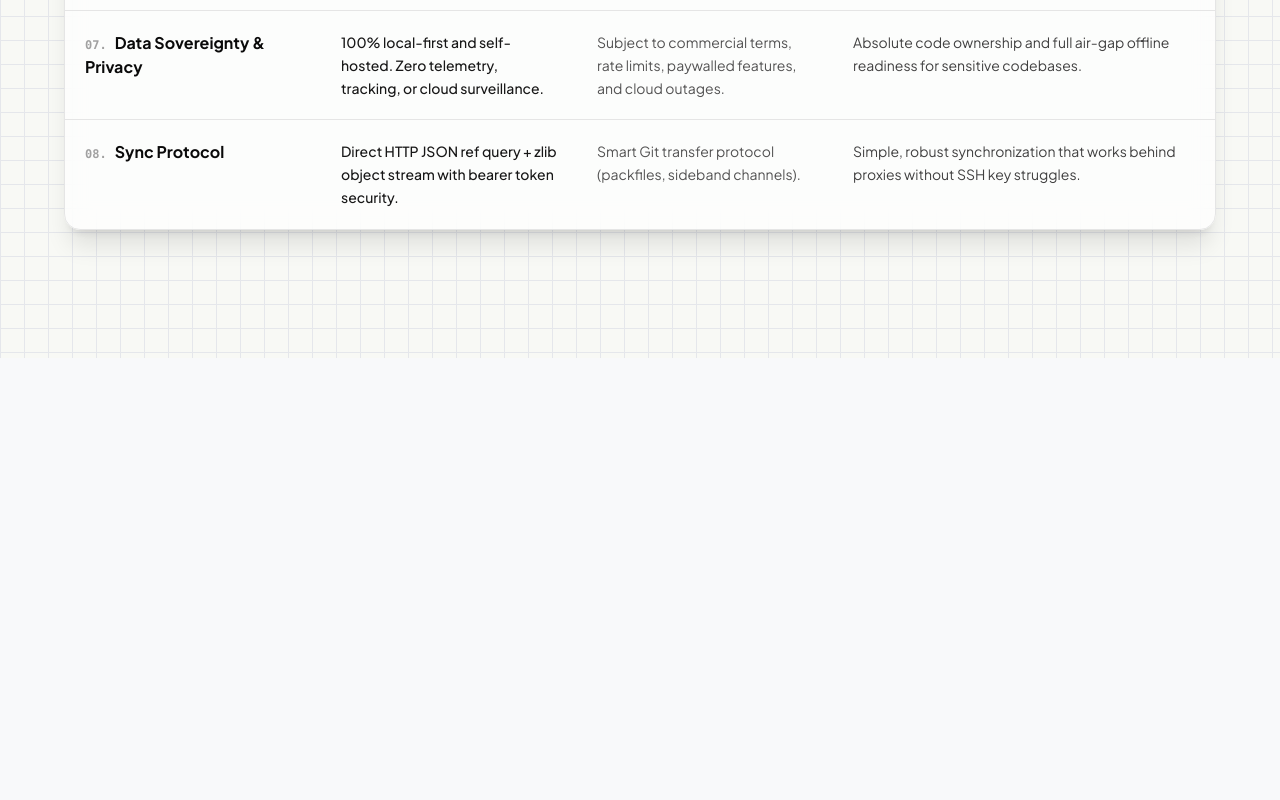
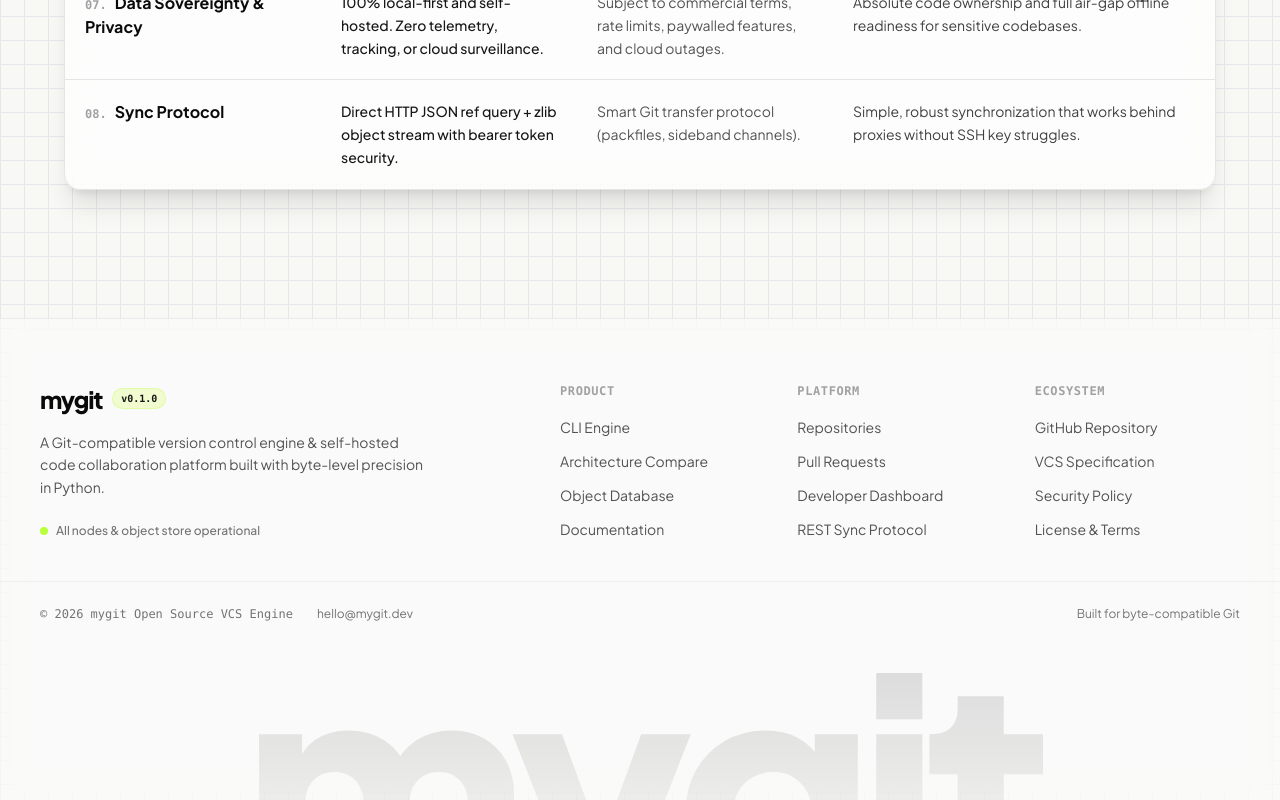
Before and after one commit to rxut-04/cdac-project, a React (Vite) app: page / in a window 1280 px wide. Shown: the part 2000-2800 px from the top of the page. Before the commit the page ends 2358 px from the top, so only its background shows below. Built offline with nearby package versions, Linux system fonts and the light colour scheme.

Commit message:
feat(ui): integrate WordmarkFooter with mygit ecosystem links and responsive collapse

```diff
--- a/src/components/ui/demo.tsx
+++ b/src/components/ui/demo.tsx
@@ -5,6 +5,7 @@ import { FolderGit2, GitBranch, LogIn, UserPlus, X, Sun, Moon } from "lucide-rea
 import { LiquidButton } from "@/components/ui/liquid-glass-button";
 import { AntiMetalButton } from "@/components/ui/anti-metal-button";
 import CompareUILib, { type ComparisonData } from "@/components/ui/shadcn-studio-compare-07";
+import WordmarkFooter from "@/components/ui/wordmark-footer";
 
 const mygitComparisonData: ComparisonData = {
   column1Header: {
@@ -197,6 +198,49 @@ export default function DemoOne({
         <CompareUILib data={mygitComparisonData} />
       </main>
 
+      {/* Modern Wordmark Footer */}
+      <WordmarkFooter
+        name="mygit"
+        legalName="mygit Open Source VCS Engine"
+        year={2026}
+        description="A Git-compatible version control engine & self-hosted code collaboration platform built with byte-level precision in Python."
+        status="All nodes & object store operational"
+        email="hello@mygit.dev"
+        columns={[
+          {
+            title: "Product",
+            links: [
+              { label: "CLI Engine", href: "#engine" },
+              { label: "Architecture Compare", href: "#compare" },
+              { label: "Object Database", href: "#objects" },
+              { label: "Documentation", href: "#docs" },
+            ],
+          },
+          {
+            title: "Platform",
+            links: [
+              { label: "Repositories", href: "#repos" },
+              { label: "Pull Requests", href: "#pulls" },
+              { label: "Developer Dashboard", href: "#dashboard" },
+              { label: "REST Sync Protocol", href: "#api" },
+            ],
+          },
+          {
+            title: "Ecosystem",
+            links: [
+              { label: "GitHub Repository", href: "https://github.com/rxut-04/cdac-project.git" },
+              { label: "VCS Specification", href: "#spec" },
+              { label: "Security Policy", href: "#security" },
+              { label: "License & Terms", href: "#license" },
+            ],
+          },
+        ]}
+        credit={{
+          label: "Built for byte-compatible Git",
+          href: "https://github.com/rxut-04/cdac-project",
+        }}
+      />
+
       {/* Interactive Modal for Login & Sign Up */}
       {authModal && (
         <div className="fixed inset-0 z-50 flex items-center justify-center bg-black/70 backdrop-blur-md p-4">
--- a/src/components/ui/figma-brand-hero.tsx
+++ b/src/components/ui/figma-brand-hero.tsx
@@ -21,9 +21,9 @@ export default function FigmaBrandHero({ onSignIn, onSignUp }: FigmaBrandHeroPro
   };
 
   return (
-    <div className="relative w-full max-w-4xl mx-auto flex flex-col items-center justify-center min-h-[calc(100vh-140px)] py-8 px-6 sm:px-12">
+    <div className="relative w-full max-w-4xl mx-auto flex flex-col items-center justify-center min-h-[560px] md:min-h-[620px] py-10 px-6 sm:px-12">
       {/* Main Bold Stack */}
-      <div className="flex flex-col items-center font-black tracking-tighter text-4xl sm:text-6xl md:text-7xl text-neutral-950 dark:text-white leading-[0.9] text-center select-none z-10 mt-10 sm:mt-16 md:mt-20">
+      <div className="flex flex-col items-center font-black tracking-tighter text-4xl sm:text-6xl md:text-7xl text-neutral-950 dark:text-white leading-[0.9] text-center select-none z-10 mt-6 sm:mt-12">
         <motion.span
           initial={{ y: 20, opacity: 0 }}
           animate={{ y: 0, opacity: 1 }}
--- /dev/null
+++ b/src/components/ui/wordmark-footer.tsx
@@ -0,0 +1,182 @@
+"use client";
+
+import * as React from "react";
+import { Plus } from "lucide-react";
+import { cn } from "@/lib/utils";
+
+// at least 44 px tall wherever a finger taps it
+const tap =
+  "max-md:inline-flex max-md:min-h-11 max-md:items-center pointer-coarse:inline-flex pointer-coarse:min-h-11 pointer-coarse:items-center";
+
+export type FooterColumn = {
+  title: string;
+  links: { label: string; href: string }[];
+};
+
+export interface WordmarkFooterProps extends React.HTMLAttributes<HTMLElement> {
+  /** The product name: the wordmark top left and the large name at the bottom. */
+  name: string;
+  /** The name in the © line. */
+  legalName?: string;
+  year: number;
+  description?: string;
+  email?: string;
+  /** A short status line next to a green dot, such as "All systems normal". */
+  status?: string;
+  /** What screen readers call the footer navigation. */
+  navLabel?: string;
+  columns: FooterColumn[];
+  /** A small link at the end of the bottom line. */
+  credit?: { label: string; href: string };
+}
+
+/**
+ * A footer with a short description, link columns that fold on phones, and the product name set large,
+ * fading into the background.
+ */
+export function WordmarkFooter({
+  name,
+  legalName,
+  year,
+  description,
+  email,
+  status,
+  navLabel = "Footer",
+  columns,
+  credit,
+  className,
+  ...props
+}: WordmarkFooterProps) {
+  return (
+    <footer
+      className={cn(
+        "relative w-full overflow-hidden border-t border-neutral-200/80 dark:border-neutral-800/80 bg-white/40 dark:bg-neutral-950/40 backdrop-blur-md text-neutral-900 dark:text-neutral-100 transition-colors duration-300",
+        className
+      )}
+      {...props}
+    >
+      <div className="mx-auto grid w-full max-w-7xl gap-12 px-6 pt-16 pb-10 max-md:gap-8 max-md:pt-12 max-md:pb-6 md:grid-cols-12 md:px-10">
+        <div className="md:col-span-5 space-y-4">
+          <div className="flex items-center gap-2.5">
+            <span className="font-black text-2xl tracking-tighter text-neutral-950 dark:text-white">
+              {name}
+            </span>
+            <span className="px-2 py-0.5 rounded-full text-[10px] font-mono font-semibold bg-[#c8ff29]/20 text-neutral-900 dark:text-[#b8ff3c] border border-[#b8ff3c]/30">
+              v0.1.0
+            </span>
+          </div>
+
+          {description && (
+            <p className="max-w-sm text-sm leading-relaxed text-neutral-600 dark:text-neutral-400">
+              {description}
+            </p>
+          )}
+
+          {status && (
+            <p className="inline-flex items-center gap-2 text-xs font-medium text-neutral-500 dark:text-neutral-400 pt-2">
+              <span className="size-2 rounded-full bg-[#b8ff3c] animate-pulse" aria-hidden="true" />
+              {status}
+            </p>
+          )}
+        </div>
+
+        {/* Desktop link columns */}
+        <nav
+          aria-label={navLabel}
+          className="grid grid-cols-2 gap-8 max-md:hidden md:col-span-7 md:col-start-6 lg:grid-cols-3"
+        >
+          {columns.map((col) => (
+            <div key={col.title}>
+              <p className="font-mono text-xs font-semibold tracking-wider text-neutral-400 dark:text-neutral-500 uppercase">
+                {col.title}
+              </p>
+              <ul className="mt-4 grid gap-2.5 pointer-coarse:mt-2 pointer-coarse:gap-0">
+                {col.links.map((l) => (
+                  <li key={l.label}>
+                    <a
+                      href={l.href}
+                      className={cn(
+                        "text-sm text-neutral-600 dark:text-neutral-400 transition-colors hover:text-neutral-950 dark:hover:text-[#b8ff3c]",
+                        tap
+                      )}
+                    >
+                      {l.label}
+                    </a>
+                  </li>
+                ))}
+              </ul>
+            </div>
+          ))}
+        </nav>
+
+        {/* Mobile: Folding Accordion Columns */}
+        <nav aria-label={navLabel} className="-mx-4 grid gap-1 md:hidden">
+          {columns.map((col) => (
+            <details
+              key={col.title}
+              className="group rounded-2xl open:bg-neutral-100/50 dark:open:bg-neutral-900/50"
+            >
+              <summary className="flex h-14 cursor-pointer list-none items-center justify-between px-4 [&::-webkit-details-marker]:hidden">
+                <span className="font-mono text-xs font-semibold tracking-wider text-neutral-700 dark:text-neutral-300 uppercase">
+                  {col.title}
+                </span>
+                <Plus
+                  className="size-4 text-neutral-500 transition-transform duration-300 group-open:rotate-45 motion-reduce:transition-none"
+                  strokeWidth={2}
+                  aria-hidden="true"
+                />
+              </summary>
+              <ul className="px-4 pb-3 space-y-2">
+                {col.links.map((l) => (
+                  <li key={l.label}>
+                    <a
+                      href={l.href}
+                      className="block py-2 text-sm text-neutral-600 dark:text-neutral-400 hover:text-neutral-950 dark:hover:text-white"
+                    >
+                      {l.label}
+                    </a>
+                  </li>
+                ))}
+              </ul>
+            </details>
+          ))}
+        </nav>
+      </div>
+
+      {/* Bottom Legal / Copyright Bar */}
+      <div className="mx-auto flex w-full max-w-7xl flex-col gap-2 px-6 pb-6 text-xs text-neutral-500 dark:text-neutral-400 sm:flex-row sm:items-center sm:gap-6 md:px-10 border-t border-neutral-200/50 dark:border-neutral-800/50 pt-6">
+        <p className="font-mono tabular-nums">
+          © {year} {legalName ?? name}
+        </p>
+        {email && (
+          <a
+            href={`mailto:${email}`}
+            className={cn("hover:text-neutral-950 dark:hover:text-white transition-colors", tap)}
+          >
+            {email}
+          </a>
+        )}
+        {credit && (
+          <a
+            href={credit.href}
+            target="_blank"
+            rel="noopener noreferrer"
+            className={cn("hover:text-neutral-950 dark:hover:text-white transition-colors sm:ml-auto", tap)}
+          >
+            {credit.label}
+          </a>
+        )}
+      </div>
+
+      {/* Giant Wordmark Fading into the Background */}
+      <p
+        aria-hidden="true"
+        className="pointer-events-none -mb-[0.2em] text-center text-[clamp(96px,24vw,340px)] font-black leading-[0.85] tracking-tighter text-transparent select-none bg-linear-to-b from-neutral-950/[0.14] to-transparent dark:from-white/[0.09] dark:to-transparent bg-clip-text max-md:text-[28vw]"
+      >
+        {name}
+      </p>
+    </footer>
+  );
+}
+
+export default WordmarkFooter;
```
